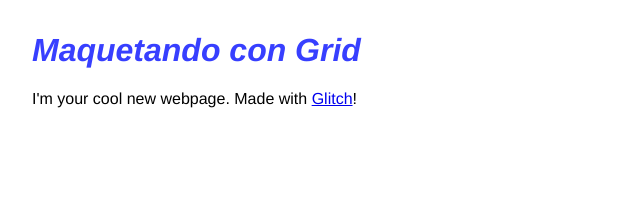
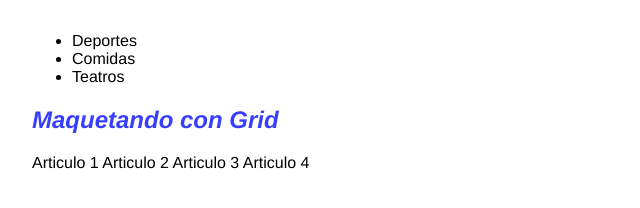
Before and after one commit to DarioCeballoss/MaquetadoGridLayOutMartesAlas10, a plain HTML site: page index.html in a window 1280 px wide. Shown: the whole page, without its empty margins (0-640 px from the left). Drawn offline with Linux system fonts and the light colour scheme.

Commit message:
👼👁 Updated with Glitch

```diff
--- a/index.html
+++ b/index.html
@@ -1,27 +1,51 @@
 <!DOCTYPE html>
 <html lang="en">
   <head>
+
     <title>Hello!</title>
-    <meta charset="utf-8">
-    <meta http-equiv="X-UA-Compatible" content="IE=edge">
-    <meta name="viewport" content="width=device-width, initial-scale=1">
 
-    <!-- import the webpage's stylesheet -->
+
     <link rel="stylesheet" href="/style.css">
 
-    <!-- import the webpage's javascript file -->
+
     <script src="/script.js" defer></script>
+
   </head>
   <body>
+
+  <header>
+  </header>
+
+    <nav>
+    <ul>
+
+      <li>Deportes</li>
+      <li>Comidas</li>
+      <li>Teatros</li>
+
+      </ul>
+    </nav>
+
+    <section>
     <h1>Maquetando con Grid</h1>
 
-    <p>
-      I'm your cool new webpage. Made with <a href="https://glitch.com">Glitch</a>!
-    </p>
+      <articule> Articulo 1
+      </articule>
 
-    <!-- include the Glitch button to show what the webpage is about and
-          to make it easier for folks to view source and remix -->
-    <div class="glitchButton" style="position:fixed;top:20px;right:20px;"></div>
-    <script src="https://button.glitch.me/button.js"></script>
+    <articule> Articulo 2
+      </articule>
+
+    <articule> Articulo 3
+      </articule>
+
+    <articule> Articulo 4
+      </articule>
+
+
+
+
+    </section>
+
   </body>
+
 </html>
```
